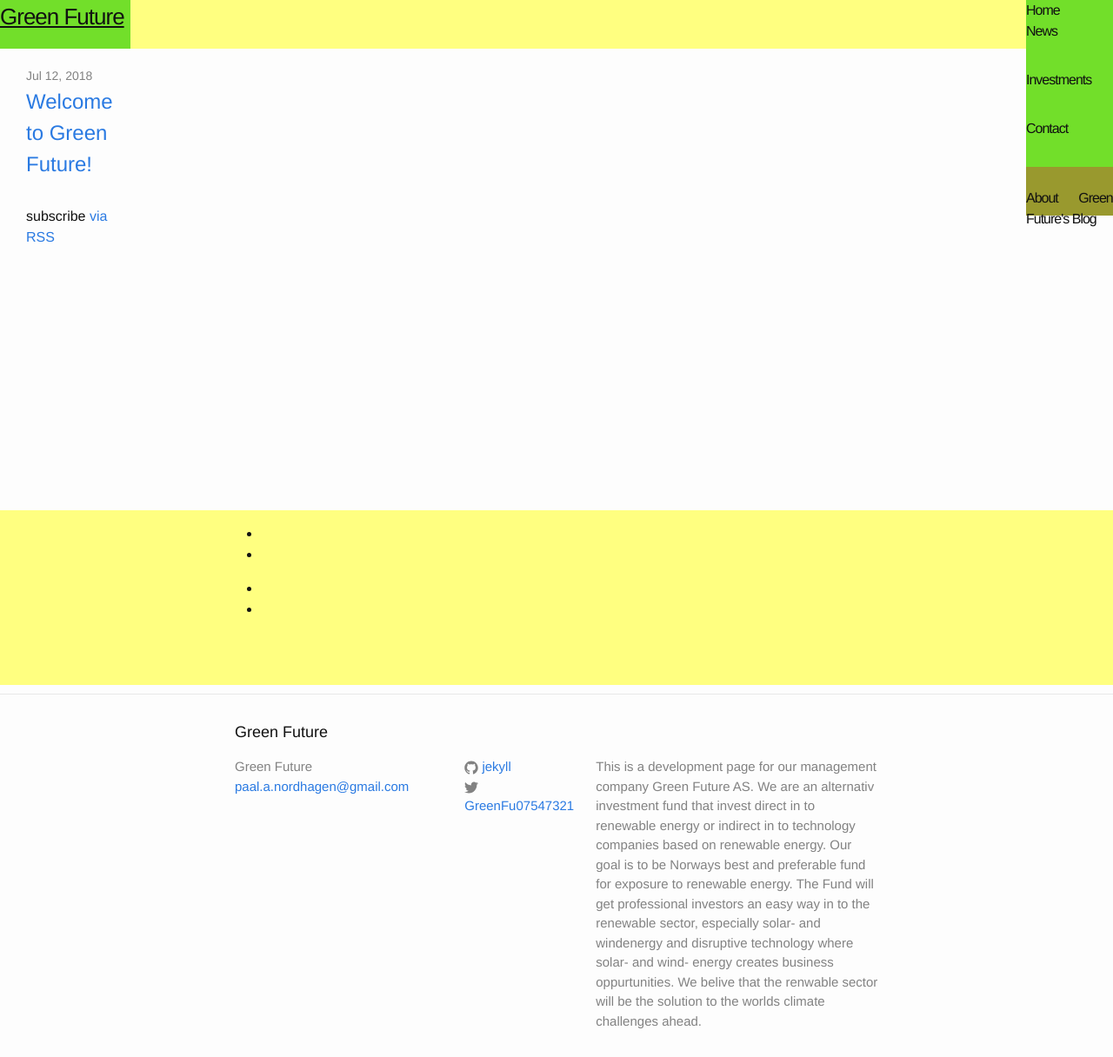
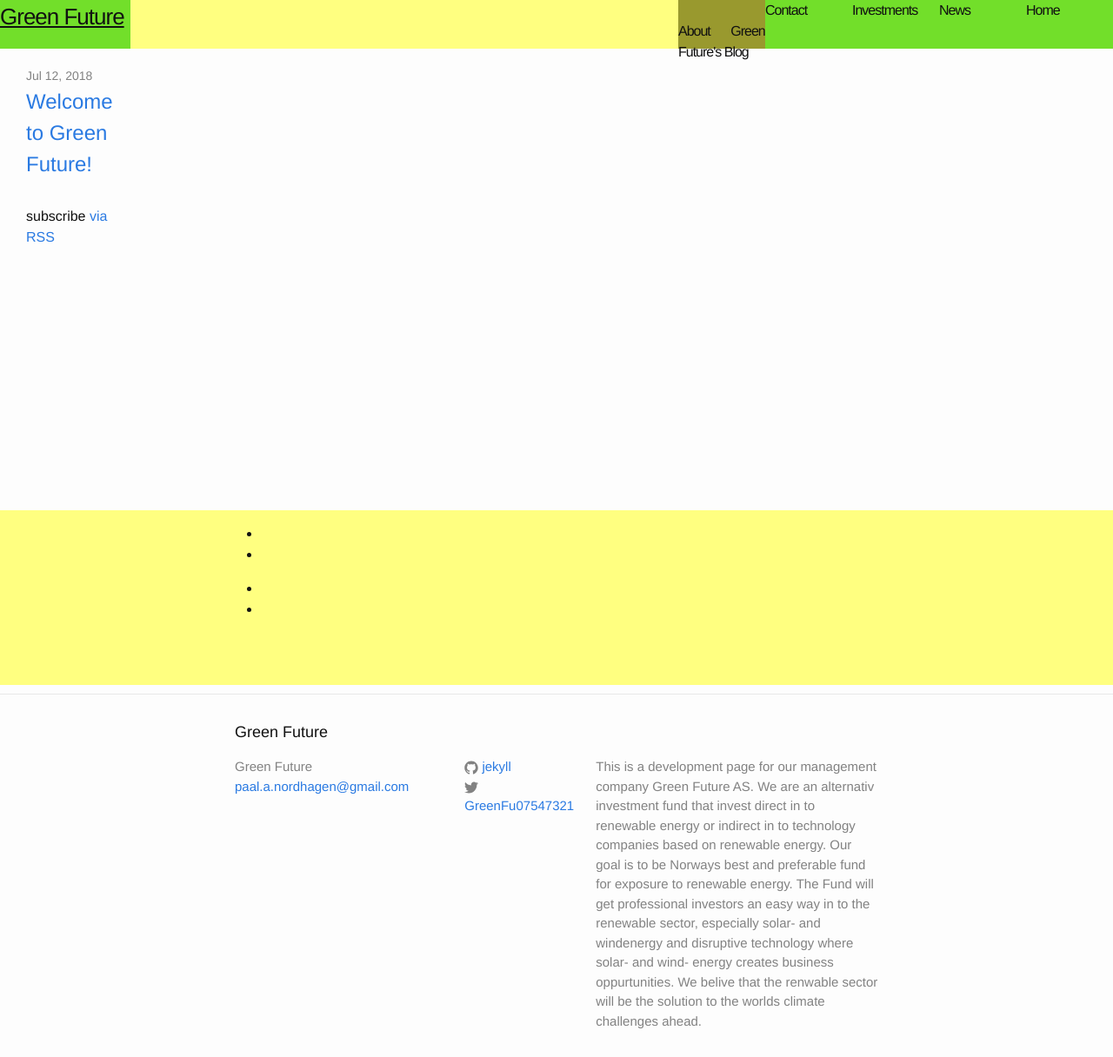
Before and after one commit to Paal-August/Paal-August.github.io, a Jekyll site: the page built from index.html, in a window 1280 px wide and 1216 px high. Shown: the whole window at 87% size. Built offline with Jekyll 4.4.1, drawn with Linux system fonts in a browser that asks for light colours.

Commit message:
Update header.html

```diff
--- a/_includes/header.html
+++ b/_includes/header.html
@@ -4,7 +4,7 @@
 
    <a class="site-title" href="{{ site.baseurl }}/">{{ site.title }}</a>
 
-    <div class="site-menu">Home<div>
+    <div class="site-menu">Home</div>
     <div class="site-menu">News</div>
     <div class="site-menu">Investments</div>
     <div class="site-menu">Contact</div>
```
